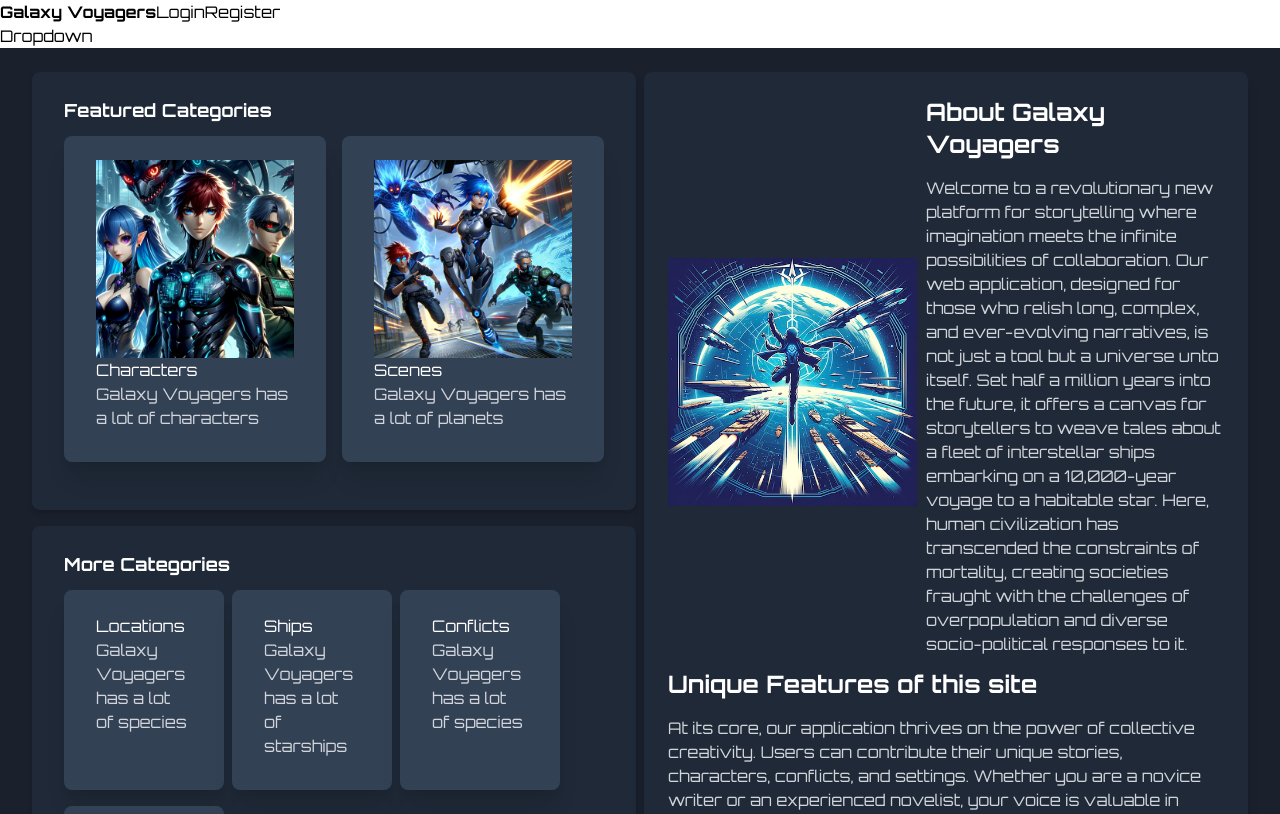
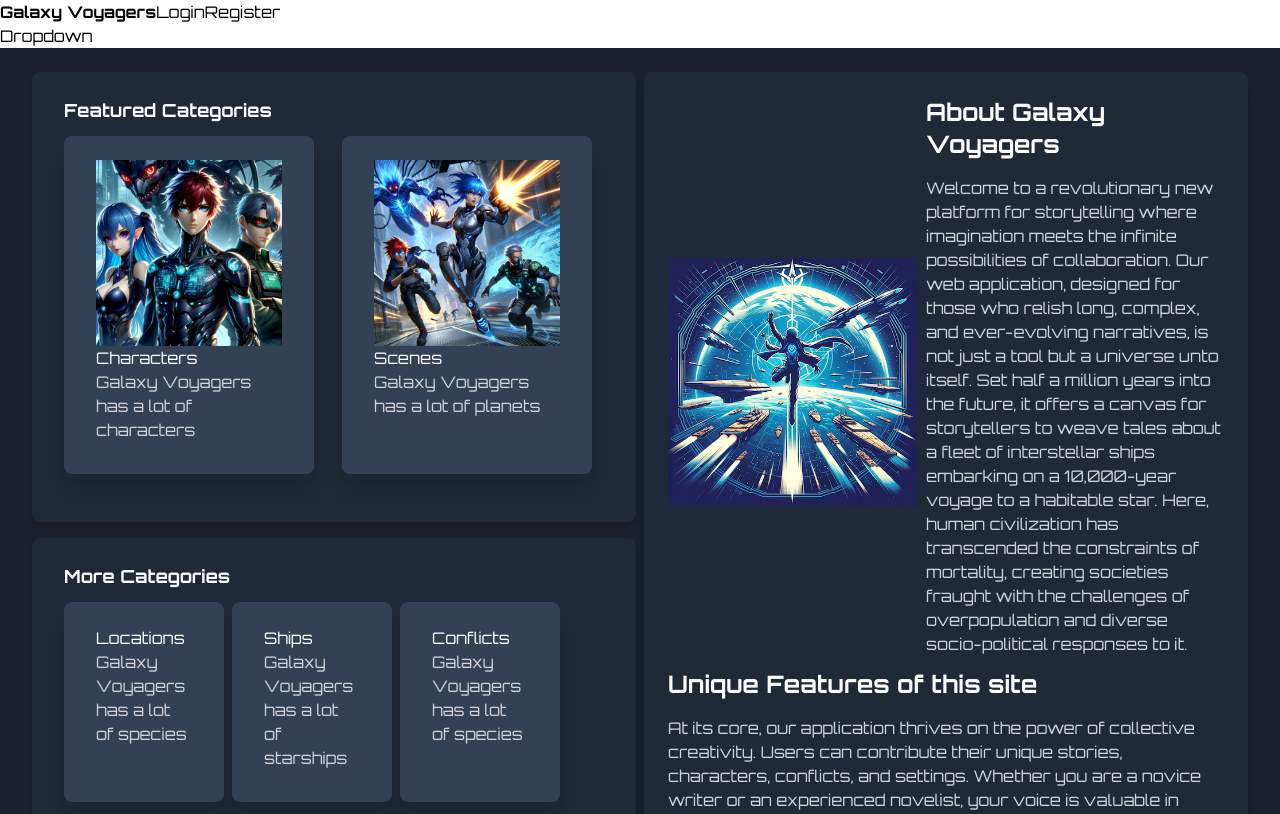
Before and after one commit to kabradshaw1/next-story, a Next.js app: page / in a window 1280 px wide. Shown: the top 814 px of the page. Built offline with nearby package versions, Linux system fonts and the light colour scheme; no server answers.

Commit message:
progress

```diff
--- a/app/characters/page.tsx
+++ b/app/characters/page.tsx
@@ -37,7 +37,7 @@
 
   return (
     <div className="card">
-      <h1>Characters</h1>
+      {/* <h1>Characters</h1> */}
       <Lists props={characters} route="characters" />
     </div>
   );
--- a/app/globals.css
+++ b/app/globals.css
@@ -1,11 +1,11 @@
-@import url("https://fonts.googleapis.com/css2?family=Orbitron:wght@400;500;600;700&display=swap");
+@import url('https://fonts.googleapis.com/css2?family=Orbitron:wght@400;500;600;700&display=swap');
 @tailwind base;
 @tailwind components;
 @tailwind utilities;
 
 html,
 body {
-  font-family: "Orbitron", sans-serif;
+  font-family: 'Orbitron', sans-serif;
 }
 
 .btn {
@@ -30,6 +30,8 @@
 
 .card {
   @apply shadow-xl rounded-lg px-8 pt-6 pb-8 mb-4;
+  max-width: 250px; /* Adjust this value as needed */
+  overflow: hidden; /* Ensure content doesn't overflow */
 }
 
 /* Add this in your global CSS file */
--- a/components/main/Items/Items.tsx
+++ b/components/main/Items/Items.tsx
@@ -27,7 +27,7 @@
       ) : (
         <p>No image available.</p>
       )}
-      <h2>{props.title}</h2>
+      <h2 className="mt-4">{props.title}</h2>
     </Link>
   );
 };
--- a/components/main/Lists.tsx
+++ b/components/main/Lists.tsx
@@ -13,7 +13,7 @@
 
 const Lists: React.FC<Props> = ({ props, route }) => {
   return (
-    <>
+    <div className="flex flex-wrap justify-center gap-4">
       {props.length > 0 ? (
         props.map((prop) => (
           <Items
@@ -26,7 +26,7 @@
       ) : (
         <NoItems route={route} />
       )}
-    </>
+    </div>
   );
 };
 
--- a/components/scenes/page.tsx
+++ /dev/null
@@ -1,3 +0,0 @@
-export default function ScenesPage(): JSX.Element {
-  return <>Hi</>;
-}
```
Also changed, not shown: app/characters/[title]/page.tsx (+1 -6 lines).
